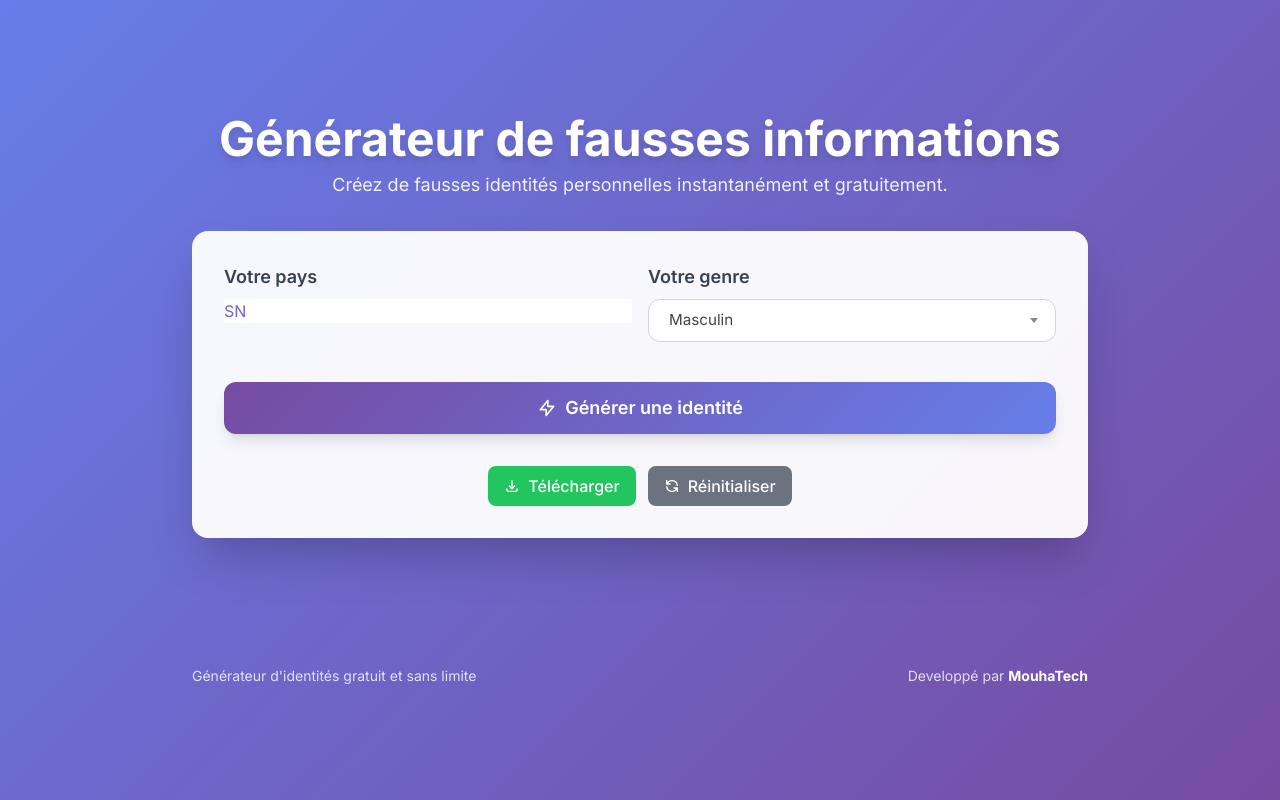
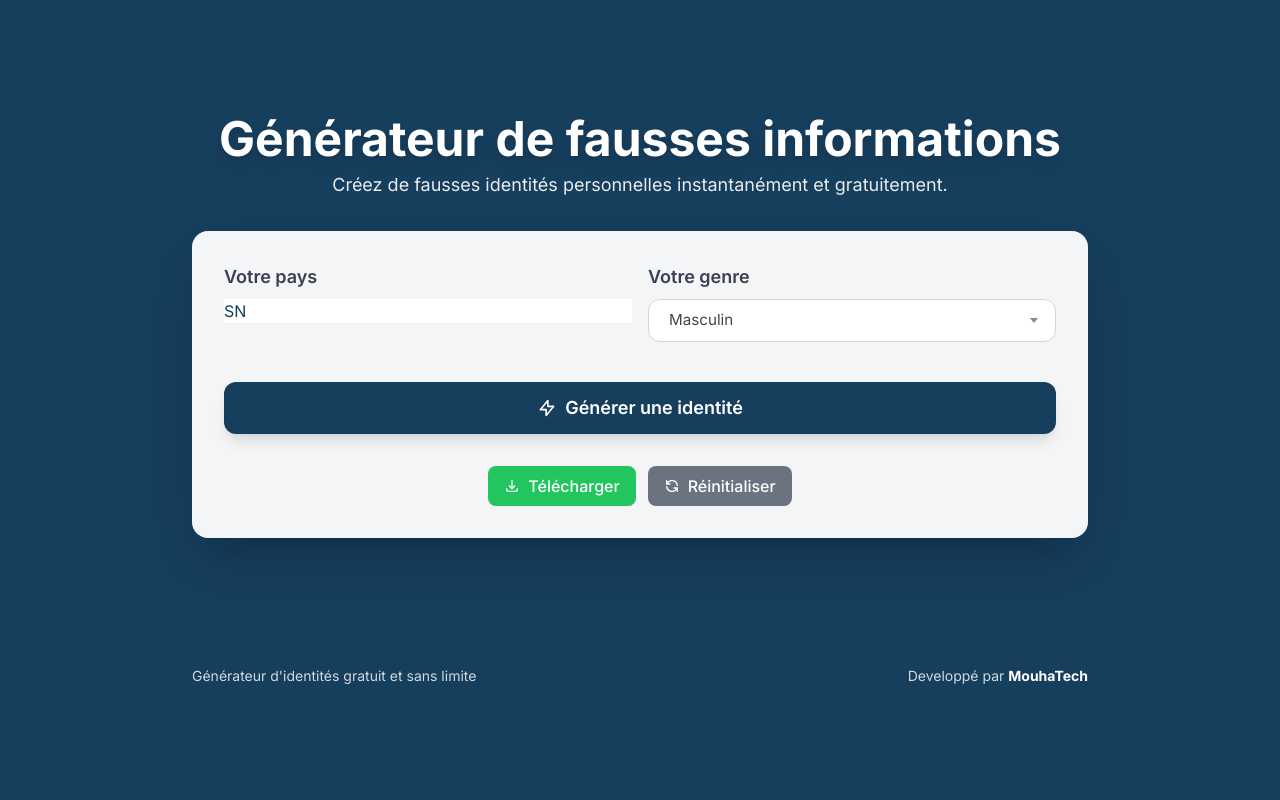
Before and after one commit to mouhamed-dev/fakeinfos, a Django app: page / in a window 1280 px wide. Run offline with Django 5.2, Linux system fonts and the light colour scheme; some libraries are stand-ins or nearby versions.

Commit message:
Changement de couleur

```diff
--- a/src/fake/static/fake/css/pays.css
+++ b/src/fake/static/fake/css/pays.css
@@ -32,7 +32,7 @@
 
 /* Focus (équivalent Tailwind: border-primary / ring-primary) */
 .select2-container--default.select2-container--focus .select2-selection--single {
-    border: 2px solid #8b5cf6; /* violet */
+    border: 2px solid #163e5d; /* bleu */
 }
 
 /* Texte sélectionné */
@@ -80,7 +80,7 @@
 }
 
 .select2-container--default .select2-search--dropdown .select2-search__field:focus {
-    border: 2px solid #8b5cf6; /* violet */
+    border: 2px solid #163e5d; /* violet */
 }
 
 /* ============================
@@ -108,7 +108,7 @@
 
 /* Surbrillance */
 .select2-container--default .select2-results__option--highlighted[aria-selected] {
-    background: #8b5cf6 !important; /* violet */
+    background: #163e5d !important; /* violet */
     color: #ffffff !important;
 }
 
@@ -121,6 +121,6 @@
     border-radius: 1rem;
 }
 .select2-results__options::-webkit-scrollbar-thumb {
-    background-color: #8b5cf6; /* violet */
+    background-color: #163e5d; /* violet */
     border-radius: 1rem;
 }
--- a/src/fake/static/fake/css/style.css
+++ b/src/fake/static/fake/css/style.css
@@ -1,8 +1,8 @@
 body {
     font-family: 'Inter', sans-serif;
-    background: linear-gradient(135deg, #667eea 0%, #764ba2 100%);
+    background: linear-gradient(135deg, #163e5d 0%, #163e5d 100%);
     min-height: 100vh;
-    color: #6e65c6;
+    color: #163e5d;
     overflow-x: hidden;
 }
 
@@ -19,10 +19,6 @@ select {
 }
 
 
-
-
-
-
 .glass-effect {
     background: rgba(255, 255, 255, 0.95);
     backdrop-filter: blur(10px);
@@ -31,7 +27,7 @@ select {
 
 .input-focus:focus {
     outline: none;
-    border-color: #6e65c6;
+    border-color: #163e5d;
     box-shadow: 0 0 0 3px rgba(0, 123, 255, 0.1);
 }
 
--- a/src/fake/templates/fake/index.html
+++ b/src/fake/templates/fake/index.html
@@ -15,7 +15,7 @@
             theme: {
                 extend: {
                     colors: {
-                        primary: '#6e65c6',
+                        primary: '#163e5d',
                         secondary: '#6c757d',
                     },
                     fontFamily: {
@@ -78,7 +78,7 @@
                 <!-- bouton generate -->
                 <button type="submit" id="generateBtn"
                     class="w-full py-3 px-6 rounded-xl text-white font-semibold text-lg shadow-lg"
-                    style="background: linear-gradient(135deg, #764ba2 0%, #667eea 100%);">
+                    style="background: linear-gradient(135deg, #163e5d 0%, #163e5d 100%);">
                     <span class="flex items-center justify-center gap-2">
                         <svg class="w-5 h-5" fill="none" stroke="currentColor" viewBox="0 0 24 24">
                             <path stroke-linecap="round" stroke-linejoin="round" stroke-width="2"
@@ -224,7 +224,7 @@
         </div>
 
         <!-- Footer -->
-        <div class="text-center mt-12 lg:mt-32 text-white/80 text-sm">
+        <div class="text-center mt-16 lg:mt-32 text-white/80 text-sm">
             <div class="flex flex-col md:flex-row justify-between items-center">
                 <p>Générateur d'identités gratuit et sans limite</p>
                 <p>Developpé par <a href="https://mouhatech.com" target="_blank"><span class="text-white font-bold">MouhaTech</span></a></p>
```
Also changed, not shown: src/db.sqlite3.
